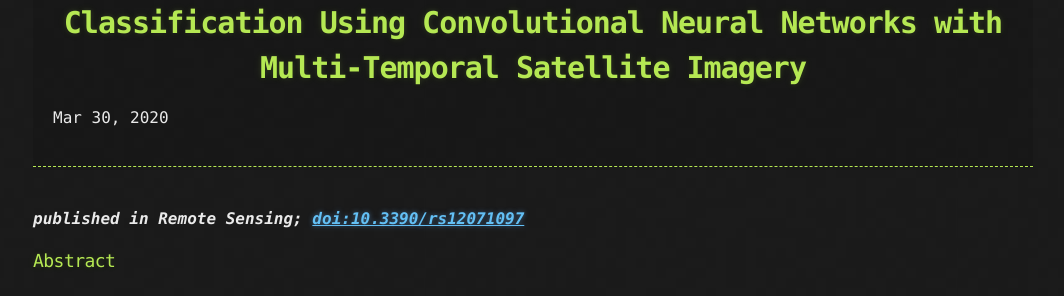
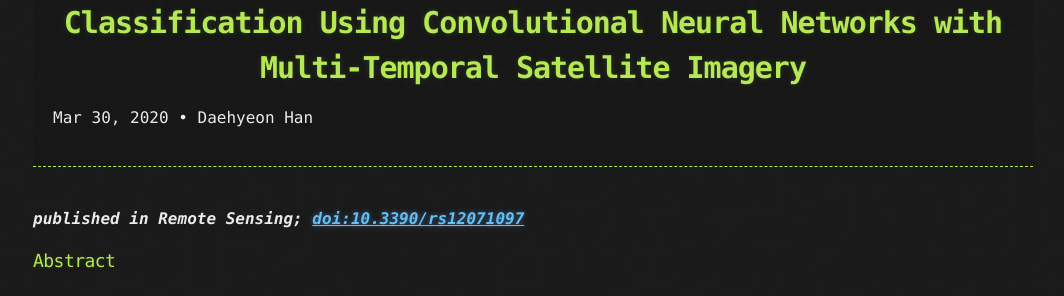
Before and after one commit to daehyeon-han/daehyeon-han.github.io, a Jekyll site: the page built from _posts/2020-03-30-cnn-landcover.md, in a window 1280 px wide. Shown: the part 233-529 px from the top of the page, without its empty margins (107-1171 px from the left). Built offline with Jekyll 4.4.1, drawn with Linux system fonts in a browser that asks for light colours; comment, search, counter and statistics services are not loaded.

```diff
--- a/_posts/2020-03-30-cnn-landcover.md
+++ b/_posts/2020-03-30-cnn-landcover.md
@@ -1,5 +1,6 @@
 ---
 title: "Different Spectral Domain Transformation for Land Cover Classification Using Convolutional Neural Networks with Multi-Temporal Satellite Imagery"
+author: Daehyeon Han
 date: 2020-03-30
 categories: research
 ---
@@ -13,4 +14,3 @@
 ![](https://github.com/daehyeon-han/daehyeon-han.github.io/raw/master/uploads/research/202003-landcover-method.png)
 ![](https://github.com/daehyeon-han/daehyeon-han.github.io/raw/master/uploads/research/202003-landcover-input.png)
 ![](https://github.com/daehyeon-han/daehyeon-han.github.io/raw/master/uploads/research/202003-landcover-sensitivity.png)
-</center>
```
Also changed, not shown: _posts/2020-03-25-sic_predict.md (+0 -1 lines).
